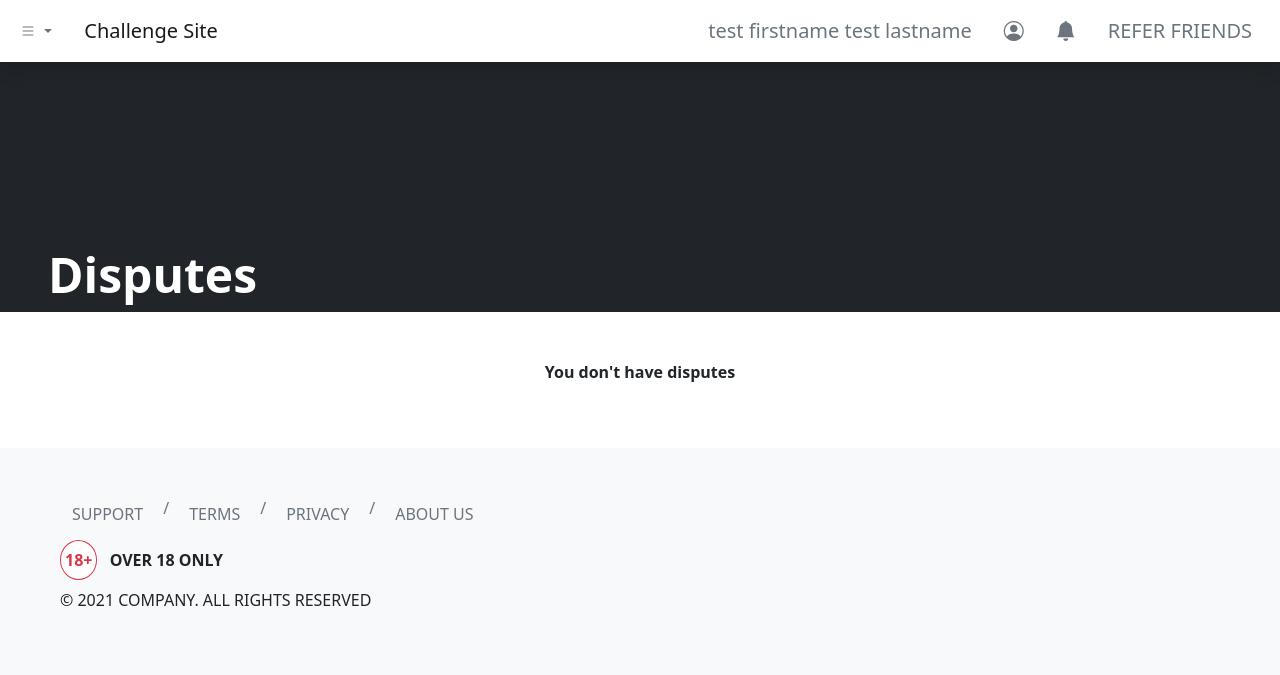
After one commit to Ahmed-Salim/site-demo, a PHP site: page /dashboard/disputes/ in a window 1280 px wide. The commit adds this page. Shown: the top 675 px of the page. Run offline with PHP 8.4, Linux system fonts and the light colour scheme; a user stored in the database is signed in; some libraries are stand-ins or nearby versions.

Commit message:
add dispute section

```diff
--- /dev/null
+++ b/dashboard/disputes/index.css
@@ -0,0 +1,3 @@
+.hero {
+    min-height: 250px;
+}
--- /dev/null
+++ b/dashboard/disputes/index.php
@@ -0,0 +1,21 @@
+<?php
+include '../../header.php';
+?>
+
+<link rel="stylesheet" href="./index.css">
+
+<div class="hero d-flex align-items-end bg-dark">
+    <h1 class="ms-5 text-white display-5 fw-bold">Disputes</h1>
+</div>
+
+<div class="container my-5">
+    <div class="row">
+        <div class="col">
+            <p class="text-center fw-bold">You don't have disputes</p>
+        </div>
+    </div>
+</div>
+
+<?php
+include '../../footer.php';
+?>
--- a/dashboard/index.php
+++ b/dashboard/index.php
@@ -26,7 +26,7 @@ include '../header.php';
             <hr />
             <a class="btn btn-outline-secondary border-0" href="../help" role="button">HELP</a>
             <a class="btn btn-outline-secondary border-0" href="../ranking" role="button">RANKING</a>
-            <a class="btn btn-outline-secondary border-0" href="#" role="button">DISPUTES</a>
+            <a class="btn btn-outline-secondary border-0" href="./disputes/" role="button">DISPUTES</a>
         </div>
         <div class="col">
             <h3 class="mb-5"><i class="bi bi-wallet-fill me-3"></i>Fund Your Account</h3>
```
